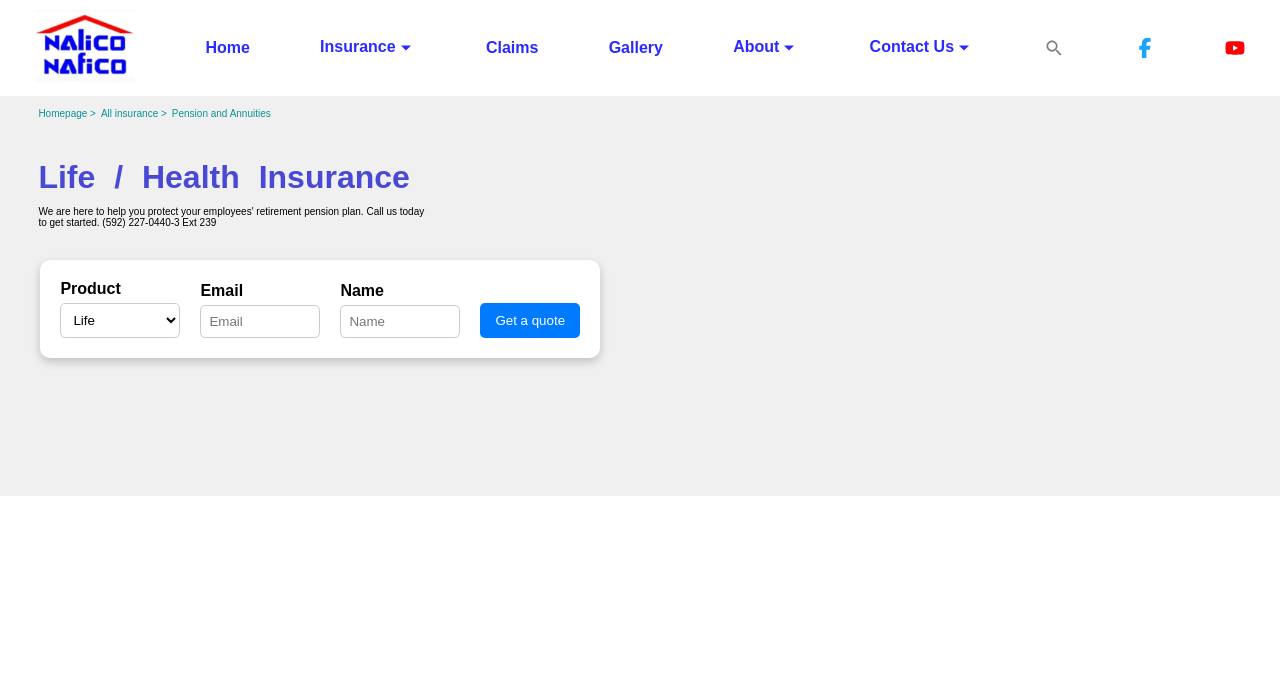
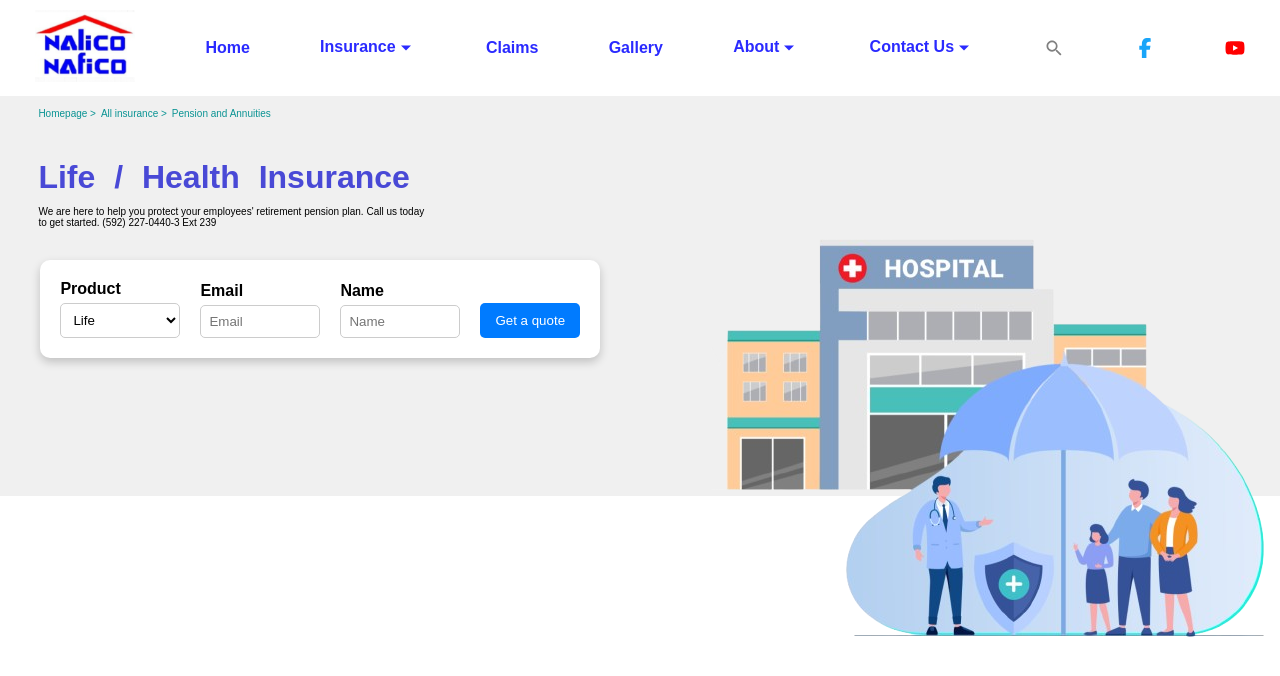
Before and after one commit to JayKhan03721/TeamProject, a React (Vite) app in the folder Frontend/: page / in a window 1280 px wide. Shown: the top 676 px of the page. Built offline with nearby package versions, Linux system fonts and the light colour scheme.

Commit message:
Add hospital image

```diff
--- a/Frontend/src/index.css
+++ b/Frontend/src/index.css
@@ -5,4 +5,5 @@
   list-style: none;
   background-color: transparent;
   font-family: Arial, Helvetica, sans-serif;
+
 }
--- a/Frontend/src/section1/Section1.css
+++ b/Frontend/src/section1/Section1.css
@@ -3,6 +3,7 @@
     height: 50vh;
     background-color: rgb(240, 240, 240);
     padding-left: 3%;
+    position: absolute;
 }
 
 .Sec1Con ul li{
@@ -75,3 +76,11 @@
   .QuoteInput button:hover {
     background: #0056b3;
   }
+
+
+.hospital-Img {
+    position: absolute;
+    right: 0;
+    top: 28%;
+
+}
--- a/Frontend/src/section1/Section1.jsx
+++ b/Frontend/src/section1/Section1.jsx
@@ -1,4 +1,5 @@
 import './Section1.css'
+import hospital from '../assets/hospital-nobg.png'
 
 
 const Section1 = (props) => {
@@ -42,7 +43,7 @@ const Section1 = (props) => {
         </div>
       </div>
 
-
+        <img className='hospital-Img' src={hospital} alt="hospital" />
     </div>
   );
 };
```
Also changed, not shown: Frontend/src/App.jsx (+78 -0 lines), Frontend/src/assets/hospital-nobg.png (renamed from Frontend/src/assets/hospital-removebg-preview.png).
